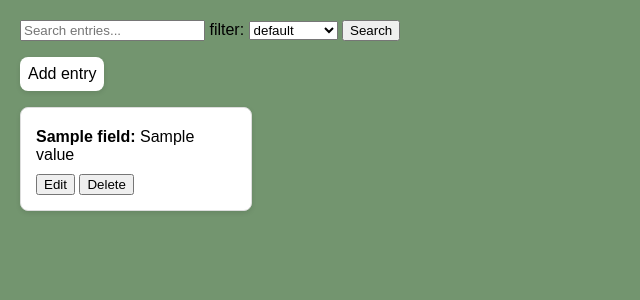
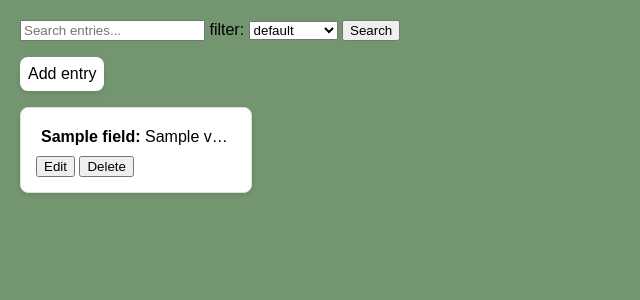
Before and after one commit to mistablasta/ohtu-miniprojekti, a Flask app: template src/templates/index.html in a window 1280 px wide. Shown: the part 80-380 px from the top of the page, without its empty margins (0-640 px from the left). Run offline with Flask 3, Linux system fonts and the light colour scheme; the template is opened without the code that fills it: most values are stand-ins (such as "Sample title", 1, 10 or a date in 2020).

Commit message:
feat: check text overflow in entry card in case of long text

```diff
--- a/src/static/styles.css
+++ b/src/static/styles.css
@@ -137,6 +137,13 @@ body {
     margin: 5px 0;
 }
 
+.entry-content{
+    margin: 5px;
+    overflow: hidden;
+    white-space: nowrap;
+    text-overflow: ellipsis;
+}
+
 .alert {
     color: red;
 }
--- a/src/templates/index.html
+++ b/src/templates/index.html
@@ -41,7 +41,9 @@ Bibliography App
       <div class="entry-card">
         {% for key, value in entry.fields.items() %}
           {% if value and key != 'id' %}
-            <p><strong>{{ key|capitalize }}:</strong> {{ value }}</p>
+            <div class="entry-content">
+              <strong>{{ key|capitalize }}:</strong> {{ value }}
+            </div>
           {% endif %}
         {% endfor %}
 
```
